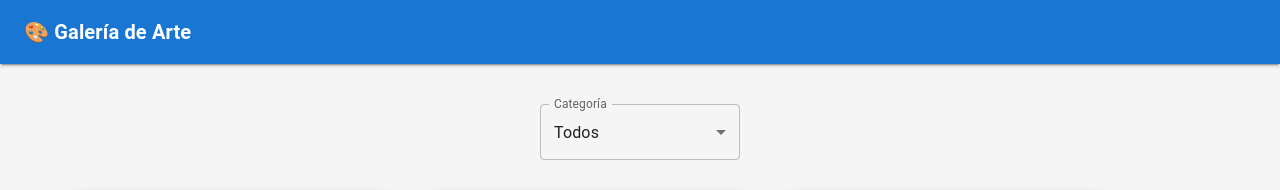
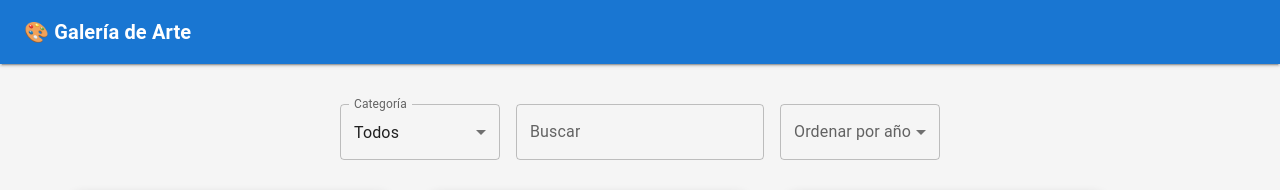
Before and after one commit to Patogol35/galer-a, a React (Vite) app: page / in a window 1280 px wide. Shown: the top 190 px of the page. Built offline with nearby package versions, Linux system fonts and the light colour scheme; some icons are missing.

Commit message:
Update FilterBar.jsx

```diff
--- a/src/components/FilterBar.jsx
+++ b/src/components/FilterBar.jsx
@@ -1,9 +1,10 @@
-import { Box, FormControl, InputLabel, Select, MenuItem } from "@mui/material";
+import { Box, FormControl, InputLabel, Select, MenuItem, TextField } from "@mui/material";
 
-export default function FilterBar({ filter, setFilter, categories }) {
+export default function FilterBar({ filter, setFilter, categories, search, setSearch, sort, setSort }) {
   return (
-    <Box sx={{ mb: 4, display: "flex", justifyContent: "center" }}>
-      <FormControl sx={{ minWidth: 200 }}>
+    <Box sx={{ mb: 4, display: "flex", flexWrap: "wrap", gap: 2, justifyContent: "center" }}>
+      {/* Filtro por categoría */}
+      <FormControl sx={{ minWidth: 160 }}>
         <InputLabel>Categoría</InputLabel>
         <Select
           value={filter}
@@ -16,6 +17,28 @@ export default function FilterBar({ filter, setFilter, categories }) {
           ))}
         </Select>
       </FormControl>
+
+      {/* Búsqueda por texto */}
+      <TextField
+        label="Buscar"
+        variant="outlined"
+        value={search}
+        onChange={(e) => setSearch(e.target.value)}
+      />
+
+      {/* Ordenar por año */}
+      <FormControl sx={{ minWidth: 160 }}>
+        <InputLabel>Ordenar por año</InputLabel>
+        <Select
+          value={sort}
+          onChange={(e) => setSort(e.target.value)}
+          label="Ordenar por año"
+        >
+          <MenuItem value="none">Sin orden</MenuItem>
+          <MenuItem value="asc">Más antiguo → Reciente</MenuItem>
+          <MenuItem value="desc">Más reciente → Antiguo</MenuItem>
+        </Select>
+      </FormControl>
     </Box>
   );
 }
```
